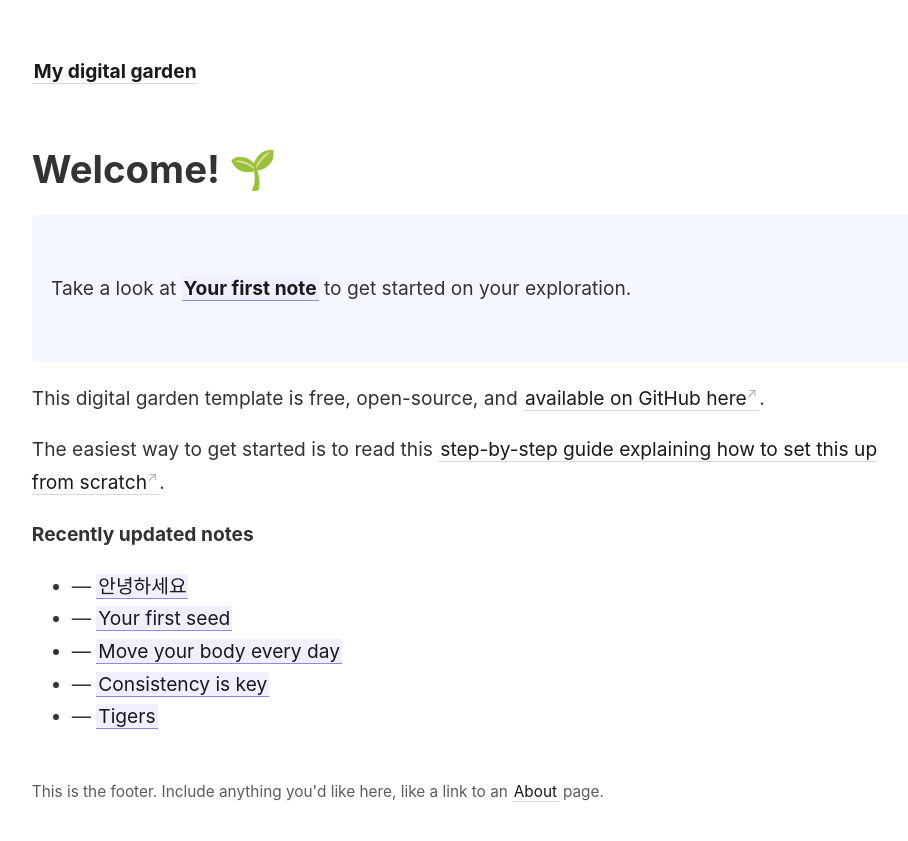
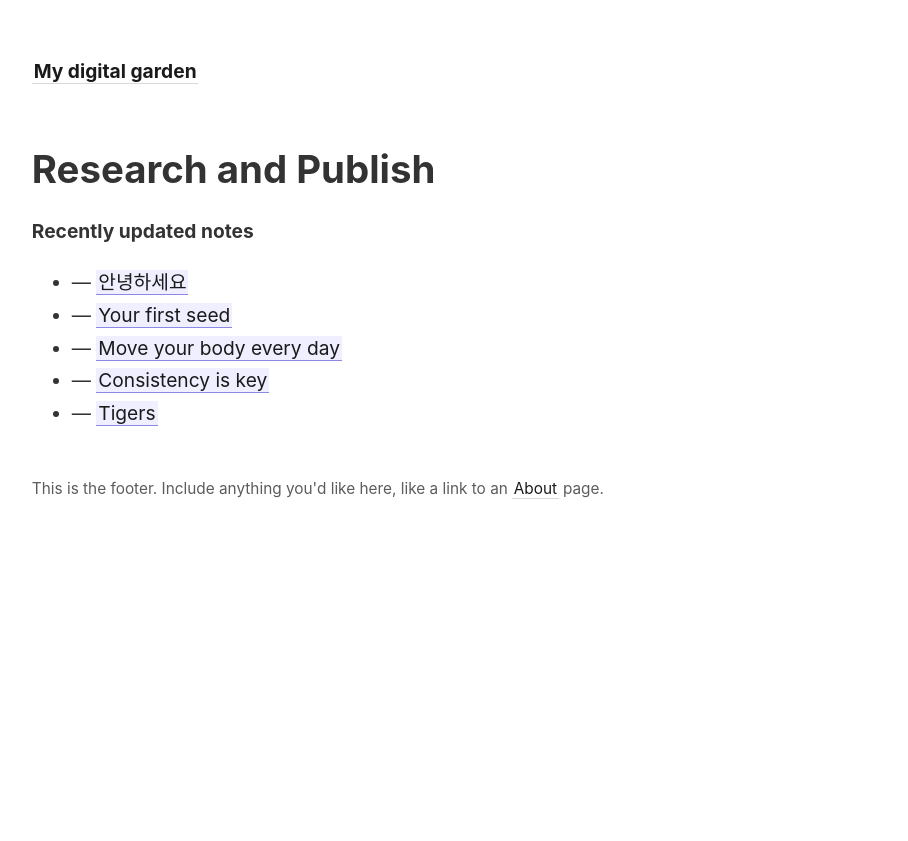
Before and after one commit to MasterCheckCard/Digital-Garden, a Jekyll site: the page built from _pages/index.md, in a window 1280 px wide. Shown: the top 841 px of the page, without its empty margins (45-953 px from the left). Built offline with Jekyll 4.4.1, drawn with Linux system fonts in a browser that asks for light colours.

Commit message:
Update index.md

```diff
--- a/_pages/index.md
+++ b/_pages/index.md
@@ -5,15 +5,11 @@
 permalink: /
 ---
 
-# Welcome! 🌱
+# Research and Publish
 
-<p style="padding: 3em 1em; background: #f5f7ff; border-radius: 4px;">
-  Take a look at <span style="font-weight: bold">[[Your first note]]</span> to get started on your exploration.
-</p>
 
-This digital garden template is free, open-source, and [available on GitHub here](https://github.com/maximevaillancourt/digital-garden-jekyll-template).
 
-The easiest way to get started is to read this [step-by-step guide explaining how to set this up from scratch](https://maximevaillancourt.com/blog/setting-up-your-own-digital-garden-with-jekyll).
+
 
 <strong>Recently updated notes</strong>
 
```
